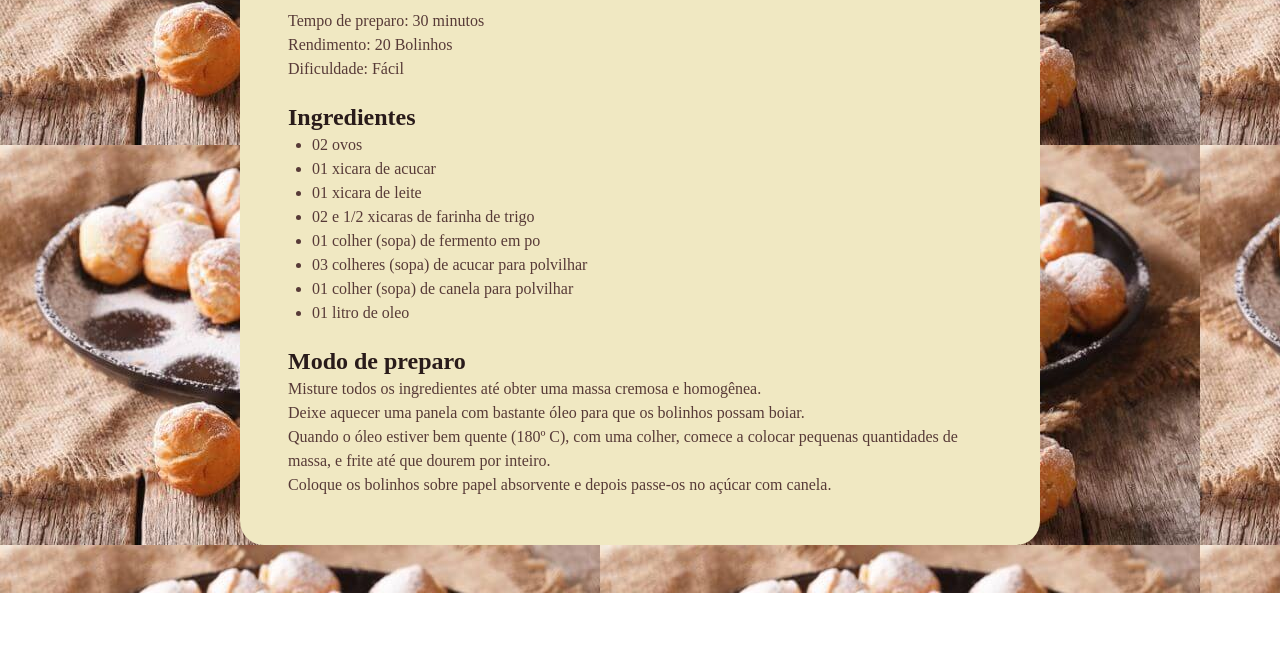
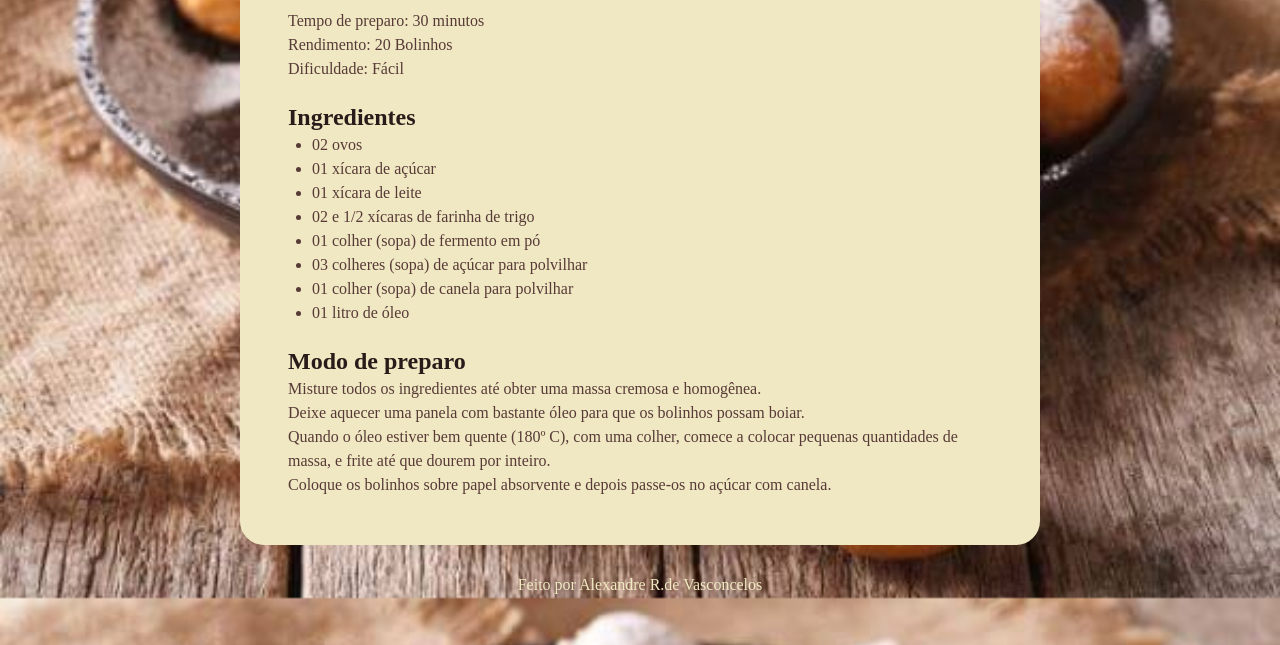
Before and after one commit to Alexandre-Ramalho/Pagina-de-Receita, a plain HTML site: page index.html in a window 1280 px wide. Shown: the part 255-900 px from the top of the page. Before the commit the page ends 848 px from the top, so only its background shows below. Drawn offline with Linux system fonts and the light colour scheme; a web font is replaced by a local one.

Commit message:
adicionando footer

```diff
--- a/index.html
+++ b/index.html
@@ -28,13 +28,13 @@
                 <h2>Ingredientes</h2>
                 <ul>
                     <li>02 ovos</li>
-                    <li>01 xicara de acucar</li>
-                    <li>01 xicara de leite</li>
-                    <li>02 e 1/2 xicaras de farinha de trigo</li>
-                    <li>01 colher (sopa) de fermento em po</li>
-                    <li>03 colheres (sopa) de acucar para polvilhar</li>
+                    <li>01 xícara de açúcar</li>
+                    <li>01 xícara de leite</li>
+                    <li>02 e 1/2 xícaras de farinha de trigo</li>
+                    <li>01 colher (sopa) de fermento em pó</li>
+                    <li>03 colheres (sopa) de açúcar para polvilhar</li>
                     <li>01 colher (sopa) de canela para polvilhar</li>
-                    <li>01 litro de oleo</li>
+                    <li>01 litro de óleo</li>
                 </ul>
             </section>
             <section id="Modo de preparo">
@@ -52,5 +52,8 @@
             </section>
         </main>
     </div>
+    <footer>
+        Feito por Alexandre R.de Vasconcelos
+    </footer>
 </body>
 </html>
--- a/stlye.css
+++ b/stlye.css
@@ -9,14 +9,14 @@
 }
 body{
     background-image: url(imagens/Fundo\ bolinho.jpg);
-    background-size: auto;
+    background-size: contain;
 }
 #page{
     width: 800px;
     padding: 24px;
     background-color: #F0E8C2;
     border-radius: 24px;
-    margin: 48px auto;
+    margin: 48px auto 28px;
     box-sizing: border-box;
 
 }
@@ -48,3 +48,10 @@ h1, h2{
 ul{
     margin-left: 24px;
 }
+footer{
+    color: #F0E9C2;
+    text-align: center;
+    padding-bottom:48px;
+
+
+}
```
